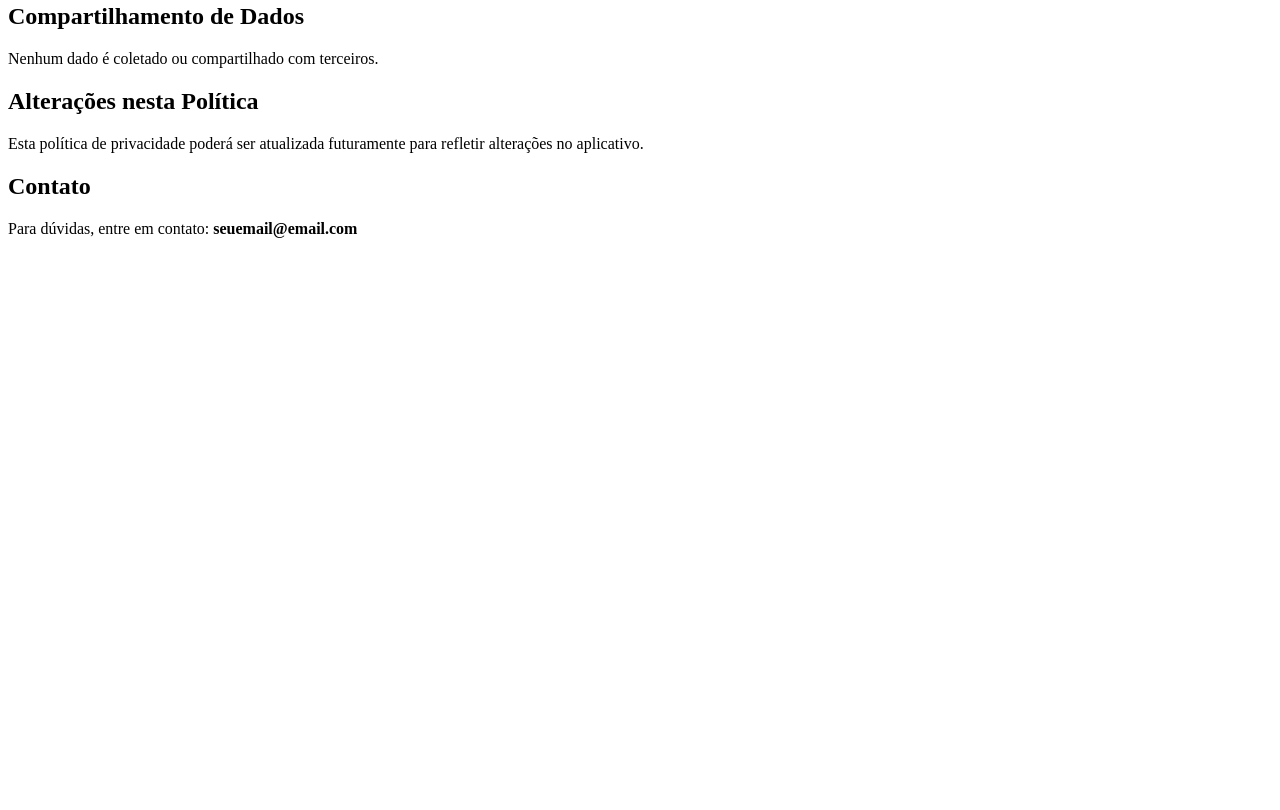
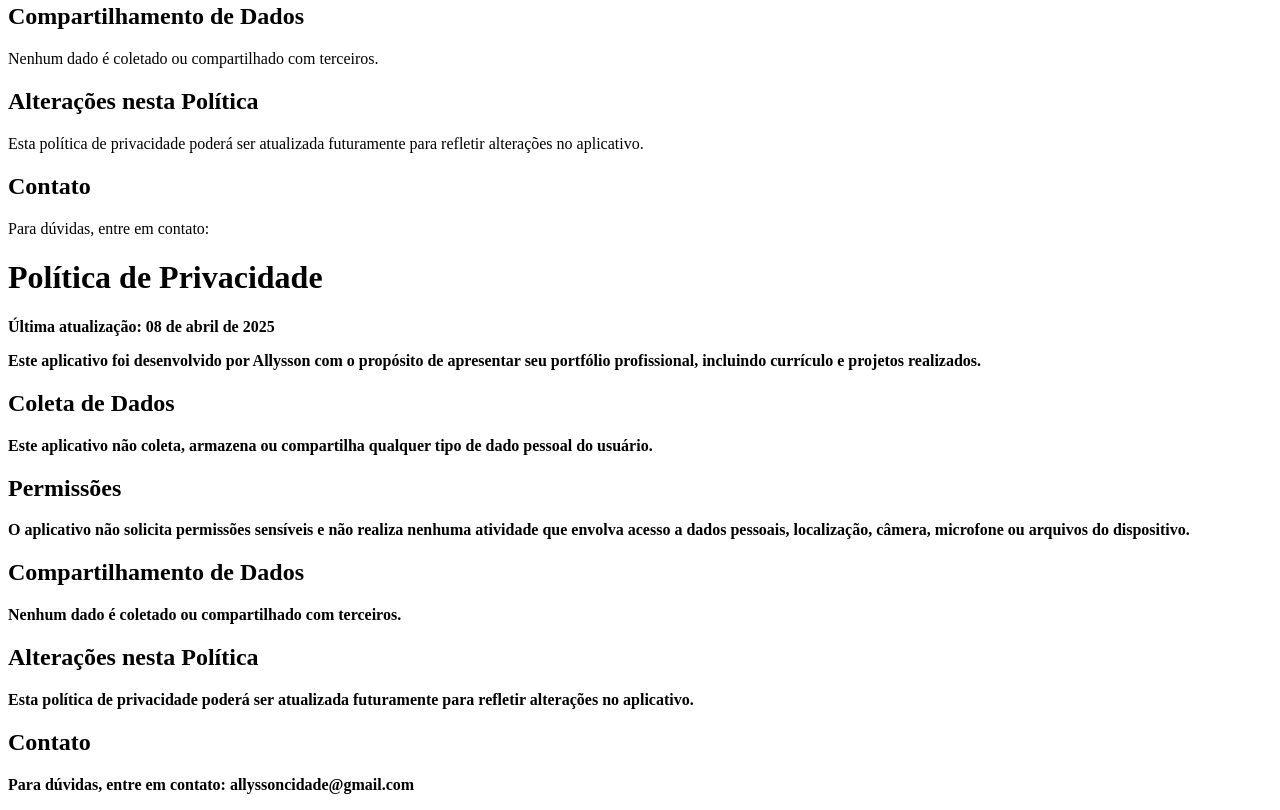
Before and after one commit to AllyssonCidade/politicaDePrivacidade, a plain HTML site: page index.html in a window 1280 px wide. Shown: the part 318-1128 px from the top of the page. Before the commit the page ends 800 px from the top, so only its background shows below. Drawn offline with Linux system fonts and the light colour scheme.

Commit message:
Update index.html

```diff
--- a/index.html
+++ b/index.html
@@ -17,6 +17,45 @@
   <h2>Alterações nesta Política</h2>
   <p>Esta política de privacidade poderá ser atualizada futuramente para refletir alterações no aplicativo.</p>
   <h2>Contato</h2>
-  <p>Para dúvidas, entre em contato: <strong>seuemail@email.com</strong></p>
+  <p>Para dúvidas, entre em contato: <strong><!DOCTYPE html>
+<html lang="pt-BR">
+  <head>
+    <meta charset="UTF-8" />
+    <title>Política de Privacidade</title>
+  </head>
+  <body>
+    <h1>Política de Privacidade</h1>
+    <p><strong>Última atualização:</strong> 08 de abril de 2025</p>
+    <p>
+      Este aplicativo foi desenvolvido por <strong>Allysson</strong> com o
+      propósito de apresentar seu portfólio profissional, incluindo currículo e
+      projetos realizados.
+    </p>
+    <h2>Coleta de Dados</h2>
+    <p>
+      Este aplicativo
+      <strong>não coleta, armazena ou compartilha</strong> qualquer tipo de dado
+      pessoal do usuário.
+    </p>
+    <h2>Permissões</h2>
+    <p>
+      O aplicativo não solicita permissões sensíveis e não realiza nenhuma
+      atividade que envolva acesso a dados pessoais, localização, câmera,
+      microfone ou arquivos do dispositivo.
+    </p>
+    <h2>Compartilhamento de Dados</h2>
+    <p>Nenhum dado é coletado ou compartilhado com terceiros.</p>
+    <h2>Alterações nesta Política</h2>
+    <p>
+      Esta política de privacidade poderá ser atualizada futuramente para
+      refletir alterações no aplicativo.
+    </p>
+    <h2>Contato</h2>
+    <p>
+      Para dúvidas, entre em contato: <strong>allyssoncidade@gmail.com</strong>
+    </p>
+  </body>
+</html>
+</strong></p>
 </body>
 </html>
```
